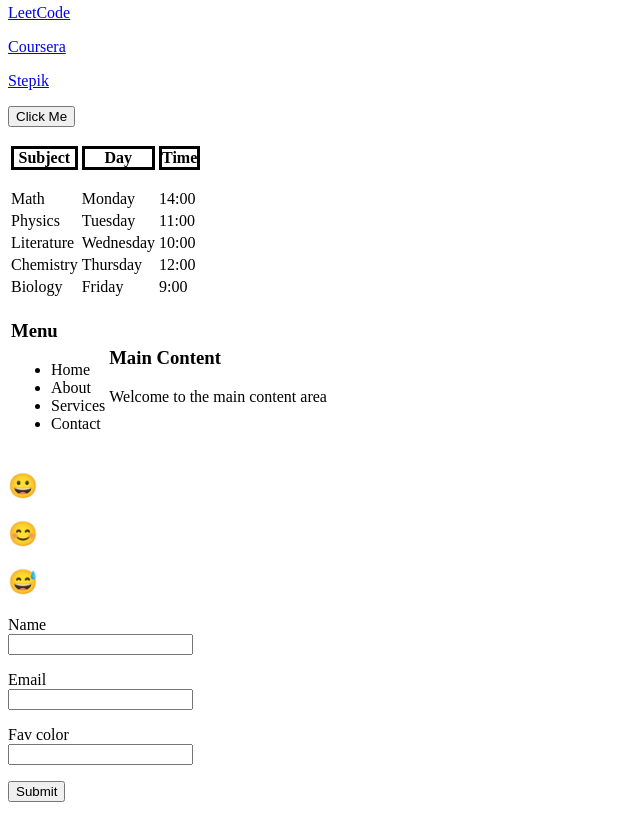
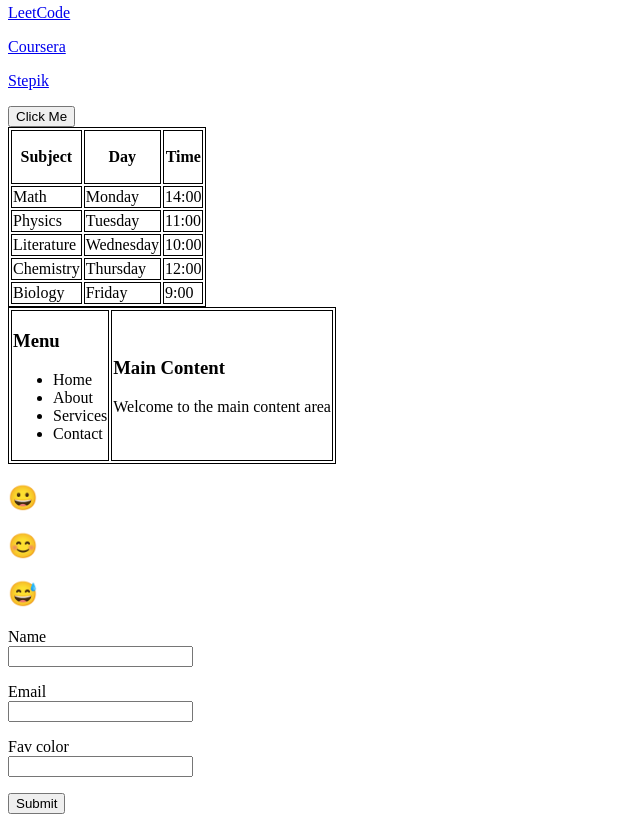
Before and after one commit to assylzhan-se/progate.github.io, a plain HTML site: page index.html in a window 1280 px wide. Shown: the part 1000-1830 px from the top of the page, without its empty margins (0-640 px from the left). Drawn offline with Linux system fonts and the light colour scheme.

Commit message:
Update index.html

```diff
--- a/index.html
+++ b/index.html
@@ -5,8 +5,10 @@
     <meta name="viewport" content="width=device-width, initial-scale=1.0">
     <title>My First Webpage</title>
     <style>
-        p.solid{border-style : solid;}
-    </style>
+    table, th, td {
+    border: 1px solid black;
+        }
+</style>
 </head>
 <body>
     <h1>Assylzhan, SE - 2428, 2 - nd year Bachelor student</h1>
@@ -28,7 +30,7 @@
     <p><a href="https://www.coursera.org/">Coursera</a></p>
     <p><a href="https://stepik.org/learn">Stepik</a></p>
     <button>Click Me</button>
-    <table>
+    <table style="width: 1px;">
         <tr>
             <th><p class = "solid">Subject</p></th>
             <th><p class = "solid">Day</p></th>
```
